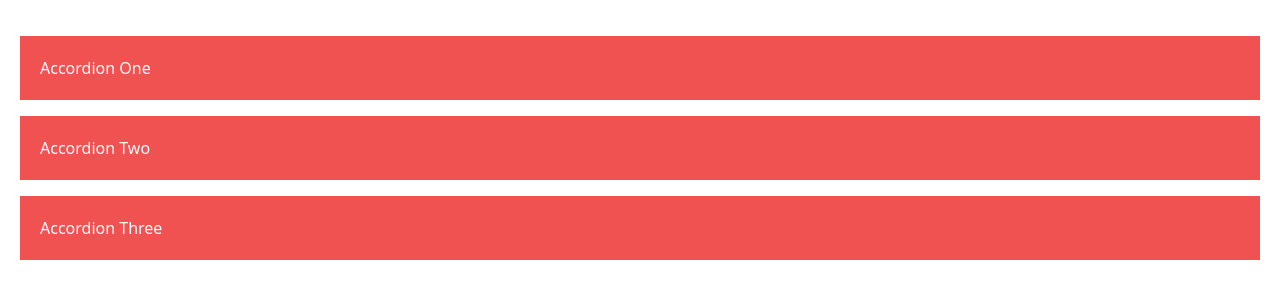
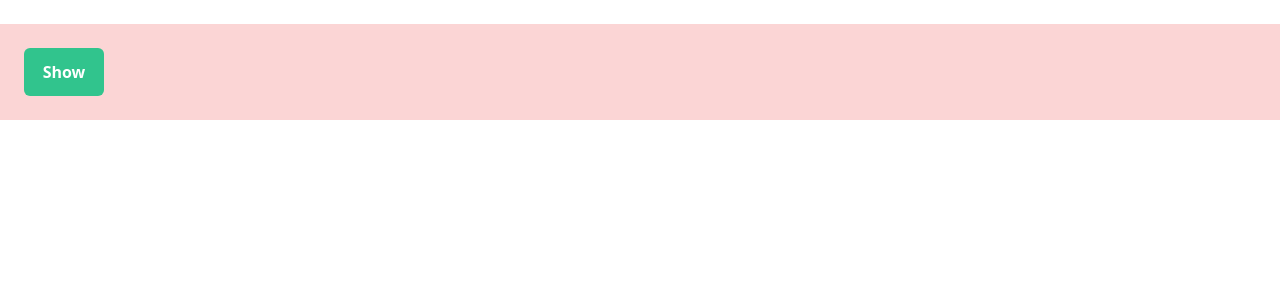
Before and after one commit to Mark-Alexis-Posadas/learn-zustand, a React (Vite) app: page / in a window 1280 px wide. Shown: the top 300 px of the page. Built offline with nearby package versions, Linux system fonts and the light colour scheme.

Commit message:
Added toggle text functionality

```diff
--- a/src/App.jsx
+++ b/src/App.jsx
@@ -1,9 +1,9 @@
-import Accordion from "./components/Accordion/Accordion";
+import Toggle from "./components/ToggleContent/Toggle";
 
 const App = () => {
   return (
     <div>
-      <Accordion />
+      <Toggle />
     </div>
   );
 };
--- a/src/components/ToggleContent/Toggle.jsx
+++ b/src/components/ToggleContent/Toggle.jsx
@@ -1,12 +1,21 @@
 import useToggle from "./useToggle";
 
 const Toggle = () => {
-  const isToggle = useToggle((state) => state.isToggle);
-  const setIstoggle = useToggle((state) => state.setIsToggle);
-
+  const { isToggle, setIstoggle, isToggleText } = useToggle((state) => {
+    return {
+      isToggle: state.isToggle,
+      setIstoggle: state.setIsToggle,
+      isToggleText: state.isToggleText,
+    };
+  });
   return (
-    <div>
-      <button onClick={setIstoggle}>Toggle</button>
+    <div className="container mx-auto mt-6 bg-red-200 p-6">
+      <button
+        onClick={setIstoggle}
+        className="bg-green-400 hover:bg-green-500 p-3 rounded-md w-20 text-white font-bold"
+      >
+        {isToggleText}
+      </button>
       {isToggle && <p>Content</p>}
     </div>
   );
--- a/src/components/ToggleContent/useToggle.js
+++ b/src/components/ToggleContent/useToggle.js
@@ -2,7 +2,12 @@ import { create } from "zustand";
 
 const useToggle = create((set) => ({
   isToggle: false,
-  setIsToggle: () => set((state) => ({ isToggle: !state.isToggle })),
+  isToggleText: "Show",
+  setIsToggle: () =>
+    set((state) => ({
+      isToggle: !state.isToggle,
+      isToggleText: state.isToggle ? "Show" : "Hide",
+    })),
 }));
 
 export default useToggle;
```
